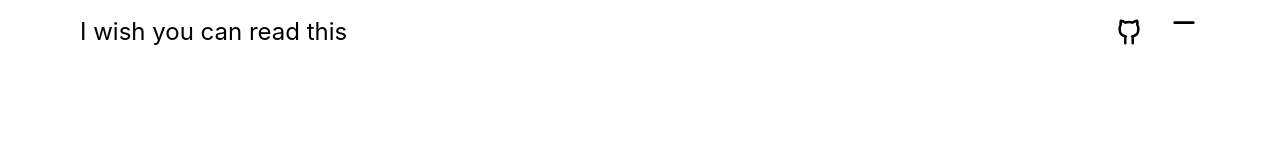
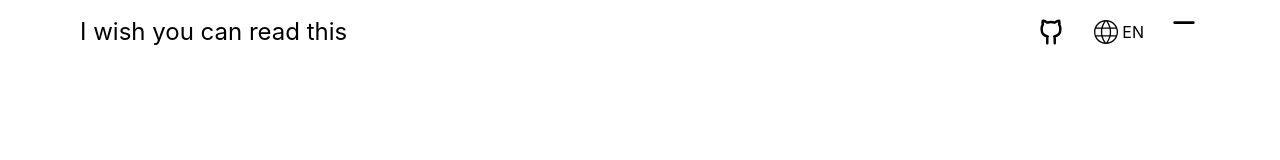
Before and after one commit to OnigiriKing/i-wish-you-can-see-this, a React (Vite) app: page / in a window 1280 px wide. Shown: the top 160 px of the page. Built offline with nearby package versions, Linux system fonts and the light colour scheme.

Commit message:
Language change menu added

```diff
--- a/src/assets/svg/AllSvg.tsx
+++ b/src/assets/svg/AllSvg.tsx
@@ -52,7 +52,7 @@ export default function allSvg(width: number | string = 24): IconMap {
     gitHub: (
       <svg
         xmlns="http://www.w3.org/2000/svg"
-        width= {width}
+        width={width}
         height={width}
         viewBox="0 0 24 24"
       >
@@ -91,6 +91,38 @@ export default function allSvg(width: number | string = 24): IconMap {
         </g>
       </svg>
     ),
+    languageList: (
+      <svg
+        xmlns="http://www.w3.org/2000/svg"
+        width={width}
+        height={width}
+        viewBox="0 0 24 24"
+      >
+        <path d="M0 0h24v24H0z" fill="none" />
+        <path
+          fill="currentColor"
+          d="M8.5 20.29q-1.642-.711-2.86-1.93T3.71 15.5T3 11.997t.71-3.5T5.64 5.64T8.5 3.71Q10.142 3 12.003 3q1.86 0 3.5.71q1.64.711 2.858 1.93t1.929 2.857q.71 1.64.71 3.5t-.71 3.503q-.711 1.642-1.93 2.86t-2.857 1.93t-3.5.71t-3.503-.71m3.5-.282q.88-1.131 1.452-2.221q.571-1.09.929-2.44H9.619q.397 1.426.948 2.517q.552 1.09 1.433 2.144m-1.273-.15q-.7-.825-1.278-2.04q-.578-1.214-.86-2.472H4.754q.86 1.865 2.437 3.06q1.578 1.194 3.536 1.452m2.546 0q1.958-.258 3.536-1.452q1.577-1.195 2.437-3.06h-3.834q-.38 1.277-.957 2.491q-.578 1.215-1.182 2.02m-8.927-5.51h4.035q-.114-.616-.16-1.2q-.048-.583-.048-1.147t.047-1.147t.16-1.2H4.347q-.163.52-.255 1.133Q4 11.398 4 12t.091 1.215t.255 1.131m5.035 0h5.238q.114-.615.16-1.18q.048-.564.048-1.166t-.047-1.166t-.16-1.18H9.38q-.113.615-.16 1.18q-.047.564-.047 1.166t.047 1.166t.16 1.18m6.24 0h4.034q.163-.519.255-1.131Q20 12.602 20 12t-.091-1.215t-.255-1.131h-4.035q.114.615.16 1.199q.048.584.048 1.147t-.047 1.147t-.16 1.2m-.208-5.693h3.834q-.879-1.904-2.408-3.06t-3.565-1.471q.7.921 1.259 2.107q.559 1.185.88 2.424m-5.793 0h4.762q-.396-1.408-.977-2.546T12 3.992q-.823.977-1.404 2.116T9.62 8.654m-4.865 0h3.834q.321-1.238.88-2.424t1.259-2.107q-2.054.316-3.574 1.48q-1.52 1.166-2.4 3.05"
+        />
+      </svg>
+    ),
+    arrowDown: (
+      <svg
+        xmlns="http://www.w3.org/2000/svg"
+        width={width}
+        height={width}
+        viewBox="0 0 24 24"
+      >
+        <path d="M0 0h24v24H0z" fill="none" />
+        <path
+          fill="none"
+          stroke="currentColor"
+          stroke-linecap="round"
+          stroke-linejoin="round"
+          stroke-width="1.5"
+          d="m7 10l5 5l5-5"
+        />
+      </svg>
+    ),
   } satisfies IconMap;
 
   return svg;
--- /dev/null
+++ b/src/components/NavComp/NavComp.LanguageMenu/LangaugeMenu.tsx
@@ -0,0 +1,35 @@
+import type { Dispatch, SetStateAction } from "react";
+
+type LanguageMenuProps = {
+  setLanguageMenuState: Dispatch<SetStateAction<boolean>>;
+};
+
+export default function LanguageMenu({
+  setLanguageMenuState,
+}: LanguageMenuProps) {
+  const linkStyle =
+    "cursor-pointer rounded-xl px-4 py-2 text-lg font-medium text-zinc-800 transition hover:bg-zinc-100 text-center";
+
+  return (
+    <nav className="absolute right-25 top-16 z-50 flex w-30 flex-col rounded-2xl border border-zinc-200 bg-white/95 p-3 shadow-xl backdrop-blur">
+      <button
+        className={linkStyle}
+        onClick={() => setLanguageMenuState(false)}
+      >
+        English
+      </button>
+      <button
+        className={linkStyle}
+        onClick={() => setLanguageMenuState(false)}
+      >
+        日本語
+      </button>
+      <button
+        className={linkStyle}
+        onClick={() => setLanguageMenuState(false)}
+      >
+        Русский
+      </button>
+    </nav>
+  );
+}
--- a/src/components/NavComp/NavComp.tsx
+++ b/src/components/NavComp/NavComp.tsx
@@ -2,12 +2,15 @@ import { Link } from "react-router-dom";
 import allSvg from "../../assets/svg/AllSvg";
 import { useState } from "react";
 import DropMenu from "./NavComp.DropMenu/DropMenu";
-import mainColor from "../../assets/style/colours";
+import LanguageMenu from "./NavComp.LanguageMenu/LangaugeMenu";
 
 export default function NavComp() {
   const [dropMenuState, setDropMenuState] = useState(false);
+  const [languageMenuState, setLanguageMenuState] = useState(false);
   const dropMenu = allSvg().dropMenu;
   const gitHub = allSvg(30).gitHub;
+  const languageList = allSvg(32).languageList;
+  const arrowDown = allSvg(21).arrowDown;
 
   return (
     <>
@@ -25,8 +28,16 @@ export default function NavComp() {
             </Link>
           </div>
           <button
+            className="items-center ease-in-out duration-300 cursor-pointer hover:text-zinc-400 flex flex-row"
+            onClick={() =>
+              setLanguageMenuState((languageMenuState) => !languageMenuState)
+            }
+          >
+            {languageList} {languageMenuState ? arrowDown : "EN"}
+          </button>
+          <button
             type="button"
-            className={`items-center hover:text-${mainColor} ease-in-out duration-300 cursor-pointer hover:text-zinc-400 ${dropMenuState ? "rotate-90" : ""}`}
+            className={`items-center ease-in-out duration-300 cursor-pointer hover:text-zinc-400 ${dropMenuState ? "rotate-90" : ""}`}
             onClick={() => {
               setDropMenuState((dropMenuState) => !dropMenuState);
             }}
@@ -35,10 +46,9 @@ export default function NavComp() {
           </button>
         </div>
       </header>
-      {dropMenuState && (
-        <DropMenu
-          setDropMenuState={setDropMenuState}
-        />
+      {dropMenuState && <DropMenu setDropMenuState={setDropMenuState} />}
+      {languageMenuState && (
+        <LanguageMenu setLanguageMenuState={setLanguageMenuState} />
       )}
     </>
   );
```
